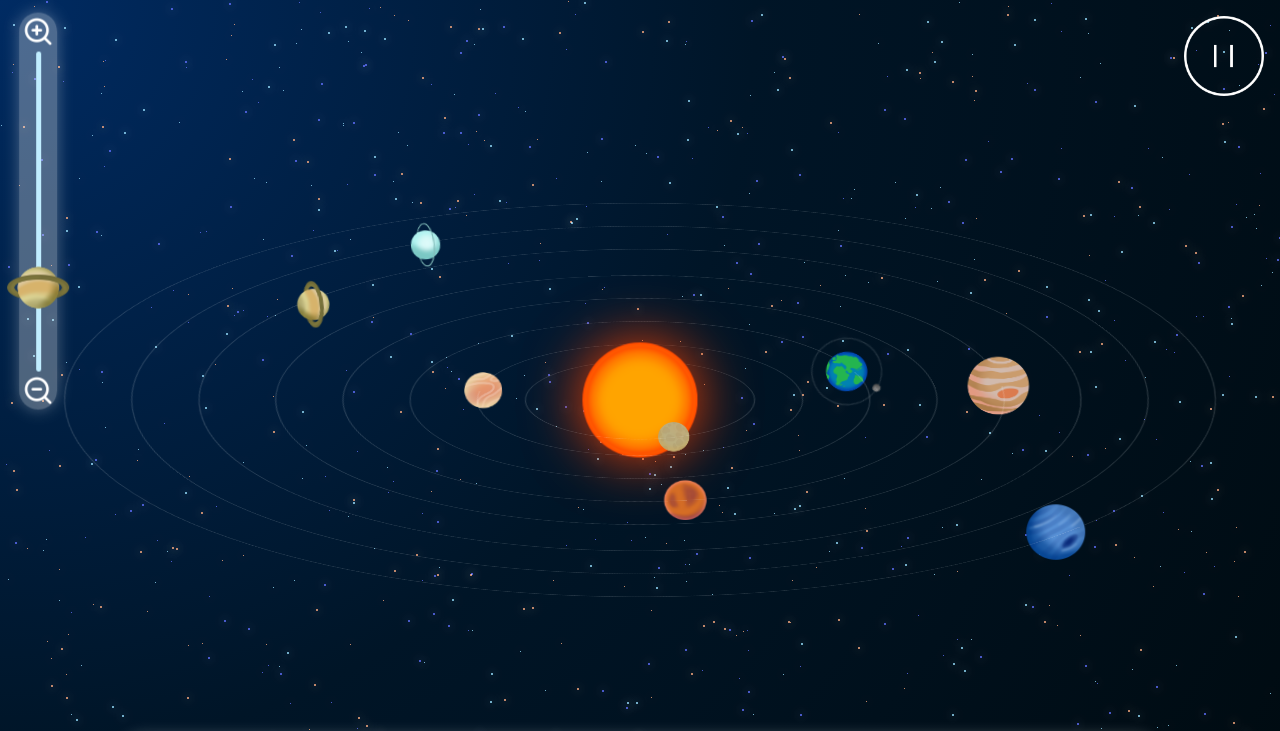
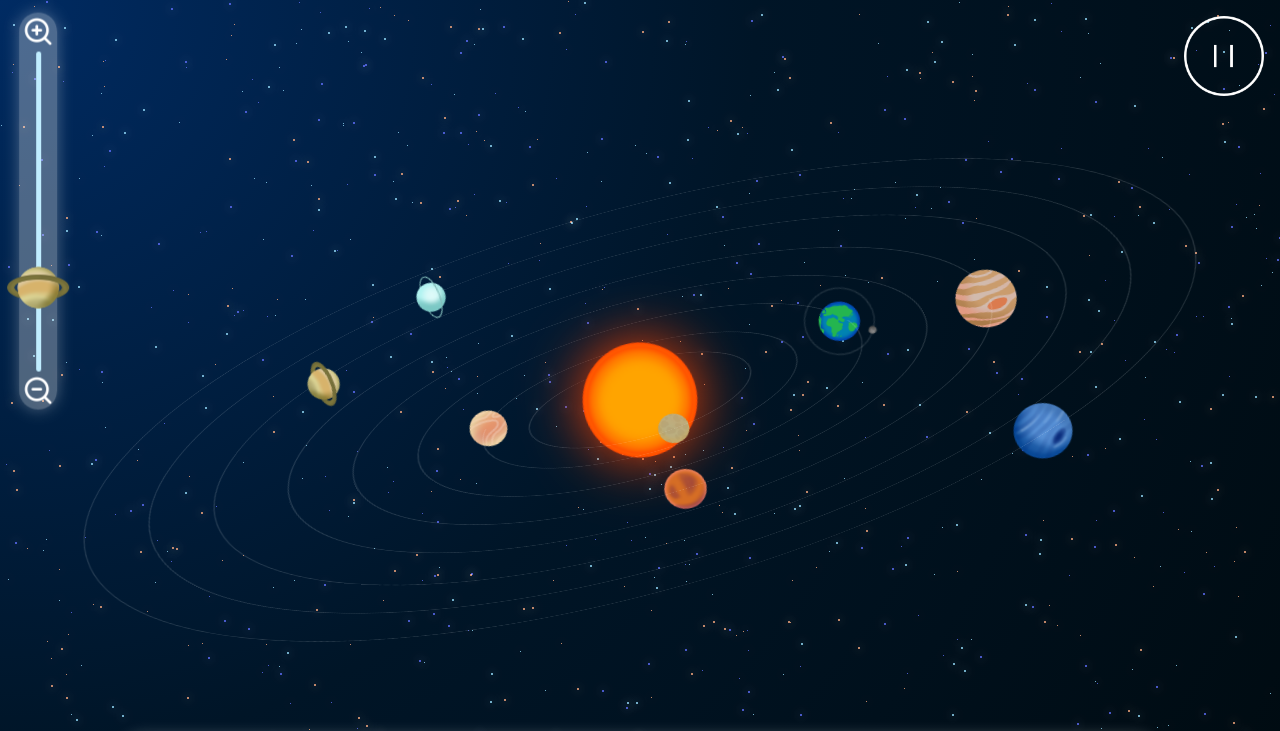
Before and after one commit to l3r0ux/solar-system-spinner, a PHP site: page / in a window 1280 px wide. Shown: the top 731 px of the page. Run offline with PHP 8.4, Linux system fonts and the light colour scheme.

Commit message:
slightly tilt solar system

```diff
--- a/main.css
+++ b/main.css
@@ -166,7 +166,8 @@
 }
 
 #solar-system-container {
-    transform: rotateX(70deg);
+    position: fixed;
+    transform: rotateX(70deg) rotateY(-15deg);
     transform-style: preserve-3d;
     width: 100%;
     height: 100%;
```
